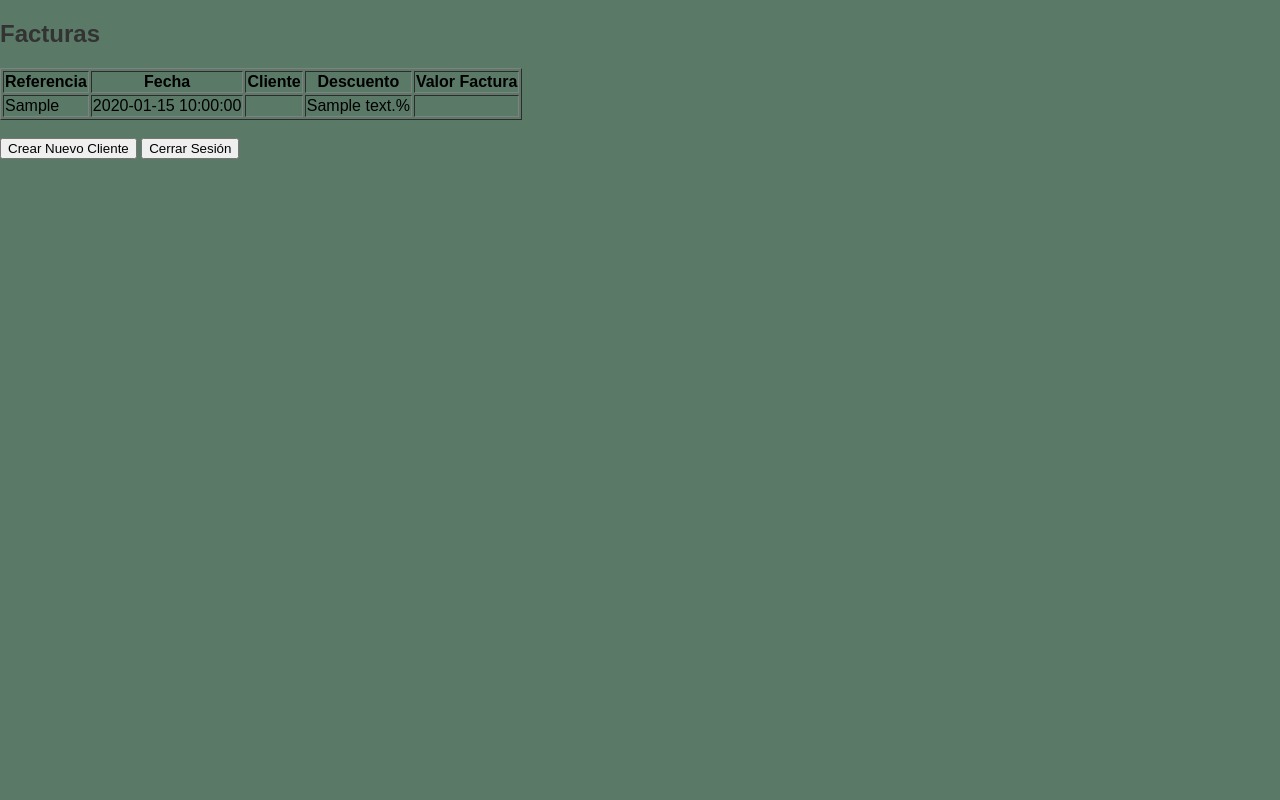
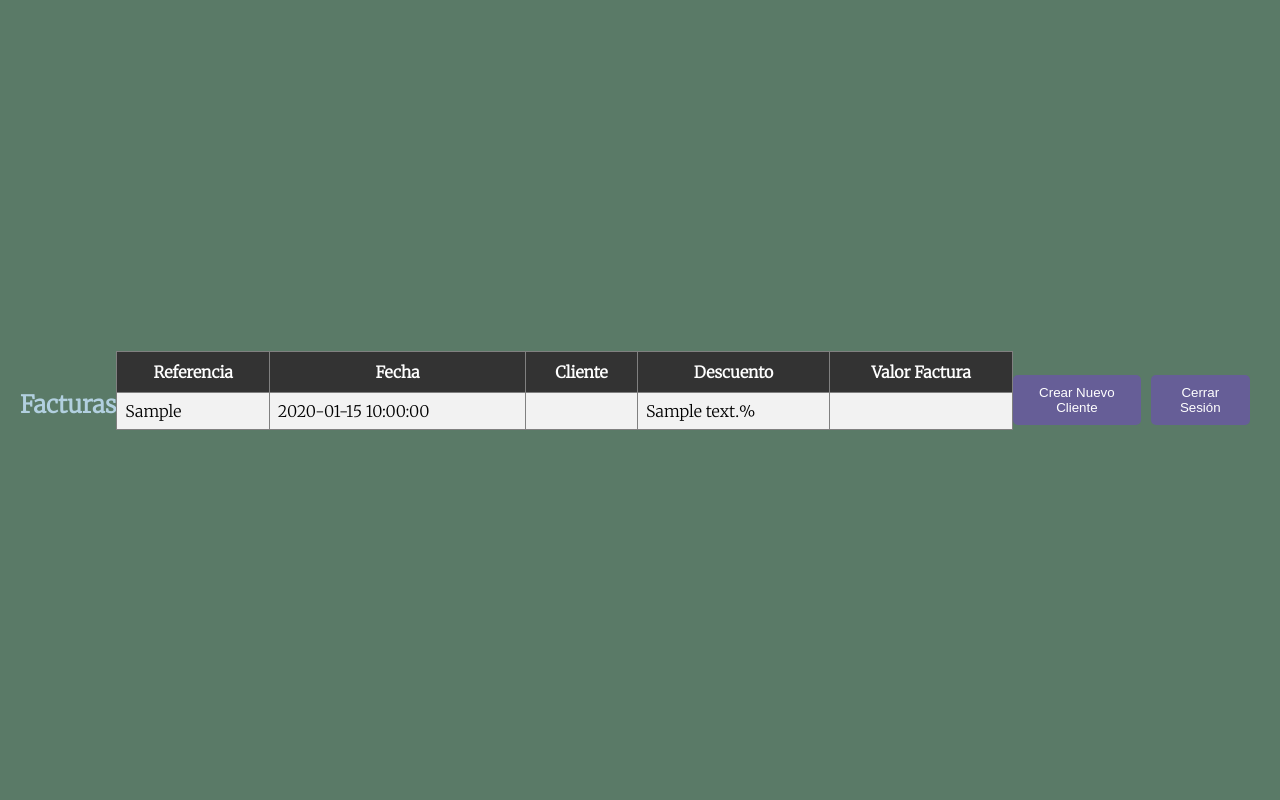
Before and after one commit to Hugo-Fonseca/Proyecto_baseDatos, a PHP site: page /views/principal.php in a window 1280 px wide. Run offline with PHP 8.4, Linux system fonts and the light colour scheme; the visitor is signed in with stand-in values (Sample User, id 1); tables that the repository leaves empty or names only in its code hold one stand-in row (values such as "Sample post"); data that the repository does not hold is empty.

Commit message:
Cambios Finales

```diff
--- a/styles/estilo.css
+++ b/styles/estilo.css
@@ -1,17 +1,28 @@
+/* Importar la fuente Merriweather */
+@import url('https://fonts.googleapis.com/css2?family=Merriweather:wght@300&display=swap');
+
+/* General */
 body {
-    font-family: Arial, sans-serif;
+    font-family: 'Merriweather', serif;
     margin: 0;
     padding: 0;
     box-sizing: border-box;
 }
 
+*,
+*::before,
+*::after {
+    box-sizing: inherit;
+}
 
+/* Login Page */
 body.login {
     background-color: #b85934;
     display: flex;
     justify-content: center;
     align-items: center;
     height: 100vh;
+    margin: 0;
 }
 
 .login-container {
@@ -19,6 +30,8 @@ body.login {
     padding: 20px;
     border-radius: 8px;
     box-shadow: 0 0 10px rgba(0, 0, 0, 0.1);
+    width: 100%;
+    max-width: 400px;
 }
 
 .login-container h2 {
@@ -48,17 +61,61 @@ body.login {
     background-color: #0056b3;
 }
 
+/* Principal Page */
 body.principal {
     background-color: #5a7a67;
+    margin: 0;
+    padding: 20px;
+    display: flex;
+    justify-content: center;
+    align-items: center;
+    height: 100vh;
 }
 
 .principal h2 {
-    color: #333;
+    color: #b2d0e0;
+    margin-bottom: 10px;
+}
+
+table {
+    width: 100%;
+    border-collapse: collapse;
+    margin-bottom: 20px;
+}
+
+th {
+    background-color: #333;
+    color: white;
+    padding: 10px;
+}
+
+td {
+    padding: 8px;
+    background-color: #f2f2f2;
+}
+
+button {
+    margin-right: 10px;
+    padding: 10px 20px;
+    border: none;
+    border-radius: 5px;
+    background-color: #6b55a8be;
+    color: white;
+    cursor: pointer;
+}
+
+button:hover {
+    background-color: #4e8bcc73;
 }
 
 body.ingresar {
     background-color: #b6b6b2a9;
     padding: 20px;
+    margin: 0;
+    display: flex;
+    justify-content: center;
+    align-items: center;
+    height: 100vh;
 }
 
 .ingresar h2 {
@@ -70,6 +127,8 @@ body.ingresar {
     padding: 20px;
     border-radius: 8px;
     box-shadow: 0 0 10px rgba(0, 0, 0, 0.1);
+    width: 100%;
+    max-width: 600px;
 }
 
 .ingresar form label {
--- a/views/principal.php
+++ b/views/principal.php
@@ -21,7 +21,7 @@ $facturas = $facturaController->obtenerTodasLasFacturas();
 <head>
     <meta charset="UTF-8">
     <title>Página Principal</title>
-    <link rel="stylesheet" href="styles/estilo.css">
+    <link rel="stylesheet" href="../styles/estilo.css">
 </head>
 <body class="principal">
     <h2>Facturas</h2>
```
Also changed, not shown: index.php (+4 -3 lines).
